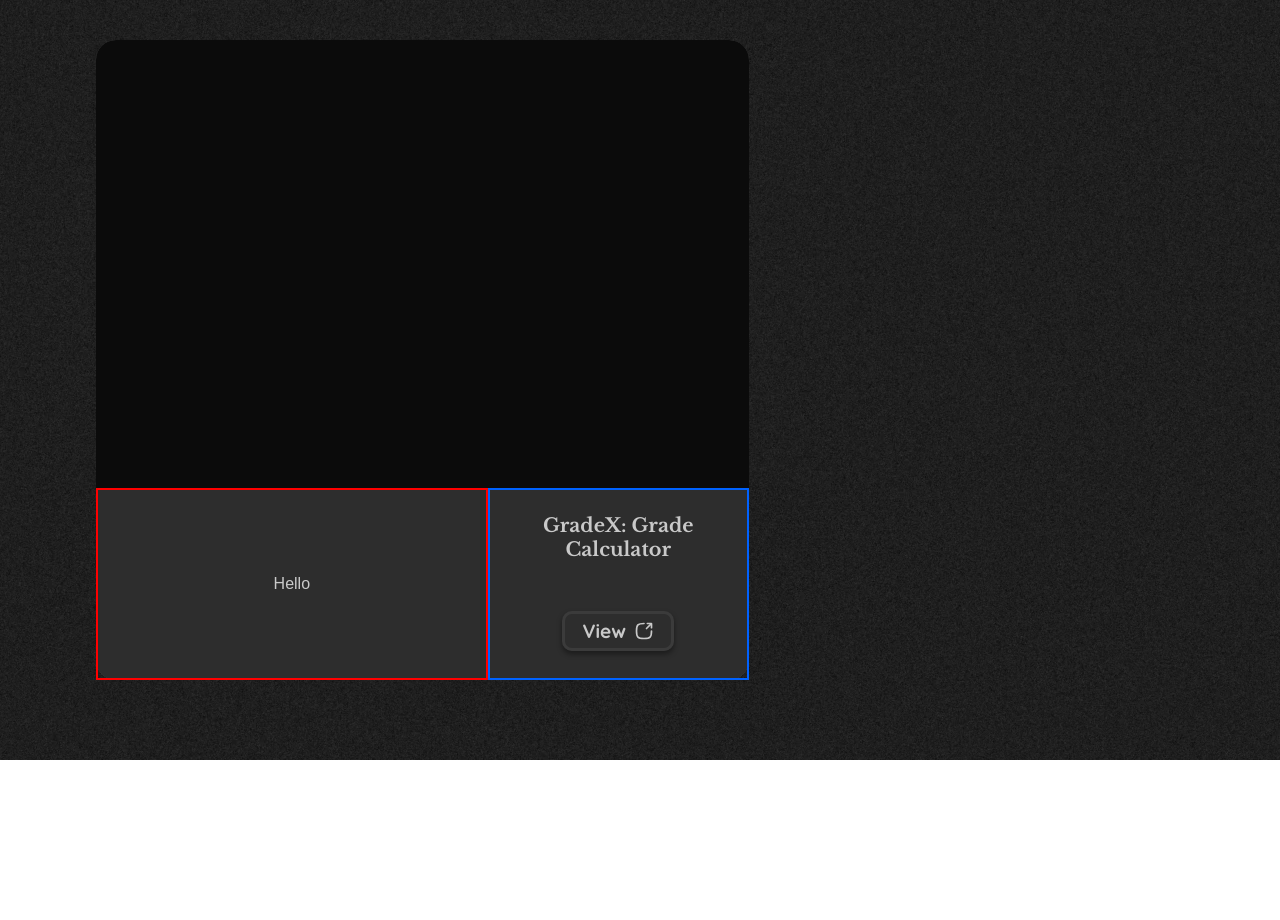
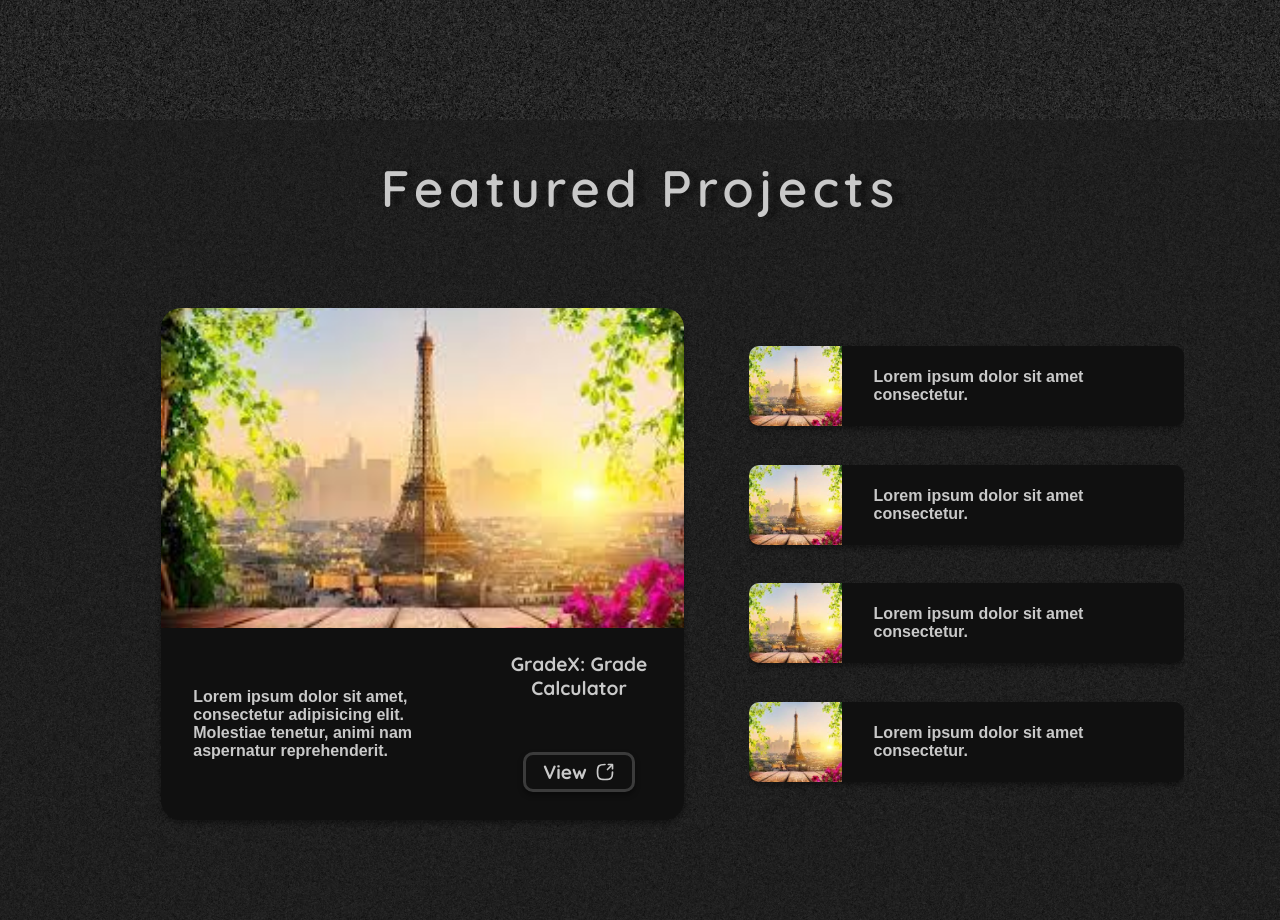
Before and after one commit to Muzi-Dube/Muzi_Portfolio, a plain HTML site: page index.html in a window 1280 px wide. Shown: the part 840-1760 px from the top of the page. Before the commit the page ends 1600 px from the top, so only its background shows below. Drawn offline with nearby package versions, Linux system fonts and the light colour scheme.

Commit message:
Finished projects section display layout

```diff
--- a/index.html
+++ b/index.html
@@ -59,12 +59,13 @@
                 </div>
             </section>
             <section class="projects" id="projects-section">
+                <h2 class="projects-header">Featured Projects</h2>
                 <div class="projects-container">
                     <div class="project-viewer-container">
                         <div class="preview-image-container"></div>
                         <div class="image-description-container">
                             <div class="description-container">
-                                <p class="description">Hello</p>
+                                <p class="description">Lorem ipsum dolor sit amet, consectetur adipisicing elit. Molestiae tenetur, animi nam aspernatur reprehenderit.</p>
                              </div>
                             <div class="more-on-project">
                                 <div class="viewer-project-title">
@@ -76,7 +77,34 @@
                             </div>
                         </div>
                     </div>
-                    <div class="project-list-container"></div>
+                    <div class="project-list-container">
+                        <div class="project-list">
+                            <button class="project">
+                                <div class="project-thumbnail"></div>
+                                <div class="thumbnail-title">
+                                    <p>Lorem ipsum dolor sit amet consectetur.</p>
+                                </div>
+                            </button>
+                            <button class="project">
+                                <div class="project-thumbnail"></div>
+                                <div class="thumbnail-title">
+                                   <p>Lorem ipsum dolor sit amet consectetur.</p>
+                                </div>
+                            </button>
+                            <button class="project">
+                                <div class="project-thumbnail"></div>
+                                <div class="thumbnail-title">
+                                    <p>Lorem ipsum dolor sit amet consectetur.</p>
+                                </div>
+                            </button>
+                            <button class="project">
+                                <div class="project-thumbnail"></div>
+                                <div class="thumbnail-title">
+                                    <p>Lorem ipsum dolor sit amet consectetur.</p>
+                                </div>
+                            </button>
+                        </div>
+                    </div>
                 </div>
             </section>
         </main>
--- a/styles/index-styles.css
+++ b/styles/index-styles.css
@@ -191,6 +191,7 @@
     align-items: center;
     width: 100vw;
     height: 100vh;
+    margin-bottom: 10rem;
 }
 
 .introduction-container{
@@ -316,9 +317,18 @@
     flex-direction: column;
     justify-content: center;
     align-items: center;
+    gap: 1.5rem;
     width: 100vw;
     height: 100vh;
     background-color: #1b1b1b91;
+}
+
+.projects-header{
+    font-family: 'Quicksand',Arial, Helvetica, sans-serif;
+    font-size: clamp(3vw, 10rem, 4vw);
+    font-weight: 600;
+    letter-spacing: 5px;
+    text-shadow: 10px 0px 5px var(--dark-shadow);
 }
 
 .projects-container{
@@ -336,25 +346,29 @@
     justify-content: center;
     width: 60%;
     height: 100%;
-    background-color: #4d4d4d;
     border-radius: 20px;
 }
 
 .preview-image-container{
-    width: 100%;
-    height: 70%;
-    background-color: rgb(11, 11, 11);
+    width: 80%;
+    height: 50%;
+    background-image: url('../assets/Untitled.jpeg');
+    background-position: center;
+    background-repeat: none;
+    background-size: cover;
     border-radius: 20px 20px 0 0;
+    box-shadow: 0px 3px 5px 0.5px var(--dark-shadow);
 }
 
 .image-description-container{
     display: flex;
     align-items: center;
     justify-content: center;
-    width: 100%;
+    width: 80%;
     height: 30%;
-    background-color: #2d2d2d;
     border-radius: 0 0 20px 20px;
+    background-color: #101010;
+    box-shadow: 0px 3px 5px 0.5px var(--dark-shadow);
 }
 
 .description-container{
@@ -364,7 +378,13 @@
     align-items: center;
     width: 60%;
     height: 100%;
-    border: 2px solid red;
+}
+
+.description{
+    font-weight: bold;
+    text-align: start;
+    font-size: 1rem;
+    margin: 0 2rem;
 }
 
 .more-on-project{
@@ -374,7 +394,6 @@
     align-items: center;
     width: 40%;
     height: 100%;
-    border: 2px solid rgb(0, 98, 255);
 }
 
 .viewer-project-title{
@@ -387,7 +406,7 @@
 
 .viewer-project-title h2{
     font-size: 1.2rem;
-    font-family: 'Libre Baskerville',Arial, Helvetica, sans-serif;
+    font-family: 'Quicksand',Arial, Helvetica, sans-serif;
     text-align: center;
     font-weight: bold;
 }
@@ -426,6 +445,56 @@
 }
 
 .project-list-container{
+    display: flex;
+    flex-direction: column;
+    justify-content: center;
+    align-items: center;
     width: 40%;
     height: 100%;
 }
+
+.project-list{
+    display: flex;
+    flex-direction: column;
+    justify-content: space-evenly;
+    align-items: center;
+    width: 100%;
+    height: 80%;
+    overflow-y: auto;
+    overflow-x: hidden;
+}
+
+.project{
+    display: flex;
+    justify-content: center;
+    align-items: center;
+    width: 100%;
+    height: 5rem;
+    background-color: #101010;
+    border: transparent;
+    border-radius: 10px;
+    box-shadow: 0px 3px 5px 0.5px var(--dark-shadow);
+}
+
+.project-thumbnail{
+    width: 25%;
+    height: 100%;
+    background-image: url('../assets/Untitled.jpeg');
+    background-position: center;
+    background-repeat: no-repeat;
+    background-size: cover;
+    border-radius: 10px 0 0 10px;
+}
+
+.thumbnail-title{
+    display: flex;
+    align-items: center;
+    justify-content: start;
+    width: 75%;
+    height: 100%;
+    font-weight: bold;
+    text-align: start;
+    font-size: 1rem;
+    margin: 0 2rem;
+    color: var(--primary-text-color);
+}
```
Also changed, not shown: assets/Screenshot 2026-04-05 at 01-10-55 Instagram.png (added), assets/Untitled.jpeg (added).
